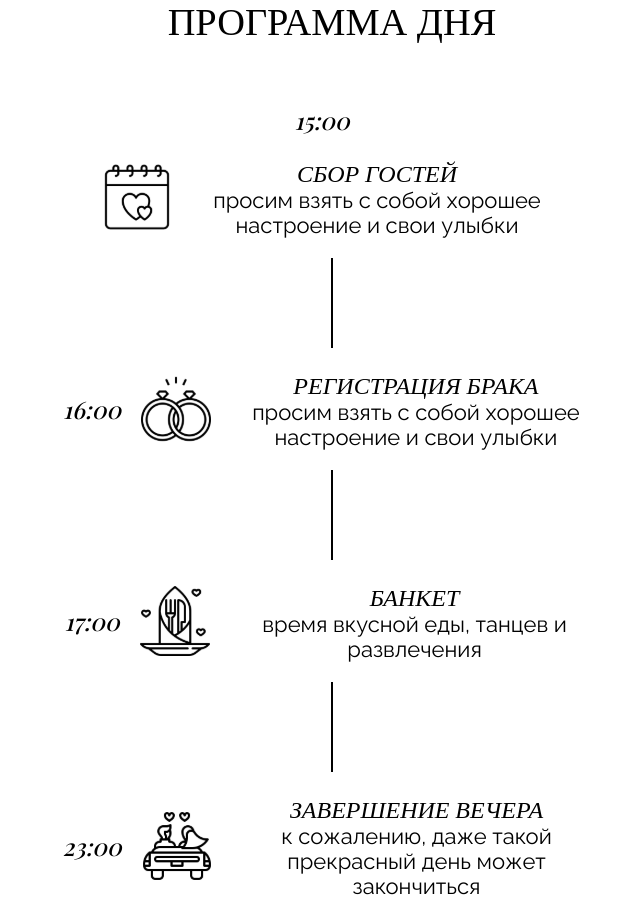
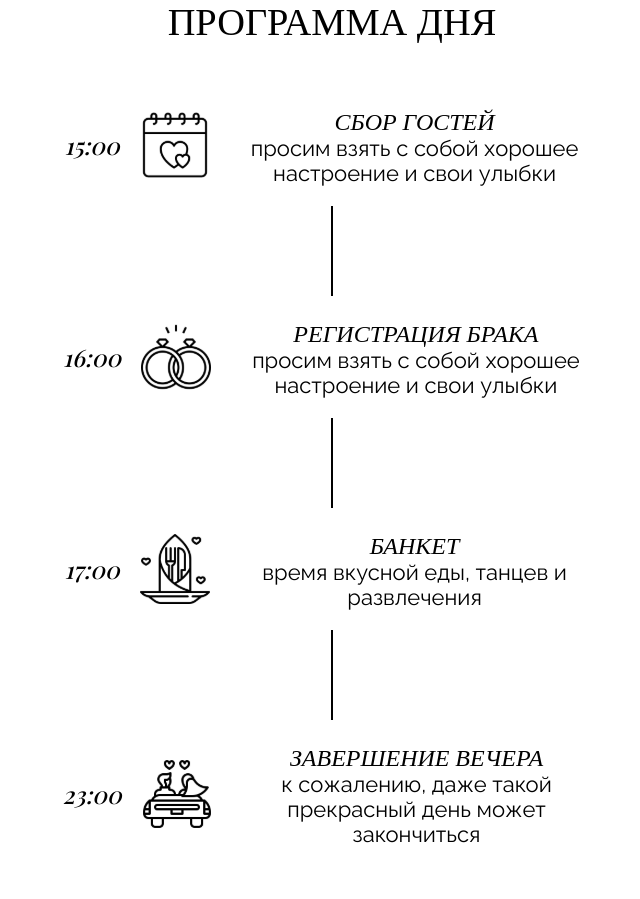
Before and after one commit to ssshpaklevka/wedding, a Next.js app: page /components/program in a window 1280 px wide. Shown: the whole page, without its empty margins (308-948 px from the left). After the commit the page ends 847 px from the top, so only its background shows below. Built offline with nearby package versions, Linux system fonts and the light colour scheme; a web font is replaced by a local one.

Commit message:
correctly

```diff
--- a/src/app/components/program/page.jsx
+++ b/src/app/components/program/page.jsx
@@ -18,7 +18,7 @@ export default function Program() {
     triggerOnce: true,
   })
   return (
-    <div className={styles.waveContainer}>
+    <div>
       <Head>
         <link
           href='https://fonts.googleapis.com/css2?family=Sedan&display=swap'
@@ -41,21 +41,17 @@ export default function Program() {
       <br />
       <br />
       <div className={styles.viewBlock}>
-        <div className={styles.timeFullBlockOne}>
-          <p
-            ref={refOne}
-            className={` ${styles.timeText} ${
-              inViewOne ? styles.fadeInOne : ""
-            }`}
-          >
-            15:00
-          </p>
+        <div
+          ref={refOne}
+          className={` ${styles.timeFullBlockOne} ${
+            inViewOne ? styles.fadeInOne : ""
+          }`}
+        >
+          <p className={styles.timeText}>15:00</p>
           <br />
           <div className={styles.gatheringGuests}>
             <div className={styles.textImg}>
               <Image
-                ref={refOne}
-                className={inViewOne ? styles.fadeInOne : ""}
                 src={"/img/calendarImg.svg"}
                 alt='ringsImg'
                 width={70}
@@ -63,18 +59,8 @@ export default function Program() {
               />
             </div>
             <div className={styles.programInfo}>
-              <p
-                className={` ${styles.programTextUp} ${
-                  inViewOne ? styles.fadeInOne : ""
-                }`}
-              >
-                СБОР ГОСТЕЙ
-              </p>
-              <p
-                className={` ${styles.programText} ${
-                  inViewOne ? styles.fadeInOne : ""
-                }`}
-              >
+              <p className={styles.programTextUp}>СБОР ГОСТЕЙ</p>
+              <p className={styles.programText}>
                 просим взять с собой хорошее настроение и свои улыбки
               </p>
             </div>
--- a/src/app/components/program/page.module.css
+++ b/src/app/components/program/page.module.css
@@ -6,10 +6,6 @@
   .fadeInOne {
     animation-fill-mode: backwards;
     animation: fadeIn 2s ease-in-out;
-    display: flex;
-    flex-direction: row;
-    justify-content: center;
-    align-items: center;
   }
 
   .fadeInOneLine {
@@ -20,10 +16,6 @@
   .fadeInTwo {
     animation-fill-mode: backwards;
     animation: fadeIn 2.7s ease-in-out;
-    display: flex;
-    flex-direction: row;
-    justify-content: center;
-    align-items: center;
   }
 
   .fadeInTwoLine {
@@ -64,12 +56,18 @@
 }
 
 .timeFullBlockOne {
-
+    display: flex;
+    flex-direction: row;
+    justify-content: center;
+    align-items: center;
 }
 
 .timeFullBlockTwo {
   /* opacity: 1; может быть это поможет хз */
-
+    display: flex;
+    flex-direction: row;
+    justify-content: center;
+    align-items: center;
 }
 
 .timeFullBlockThree {
```
